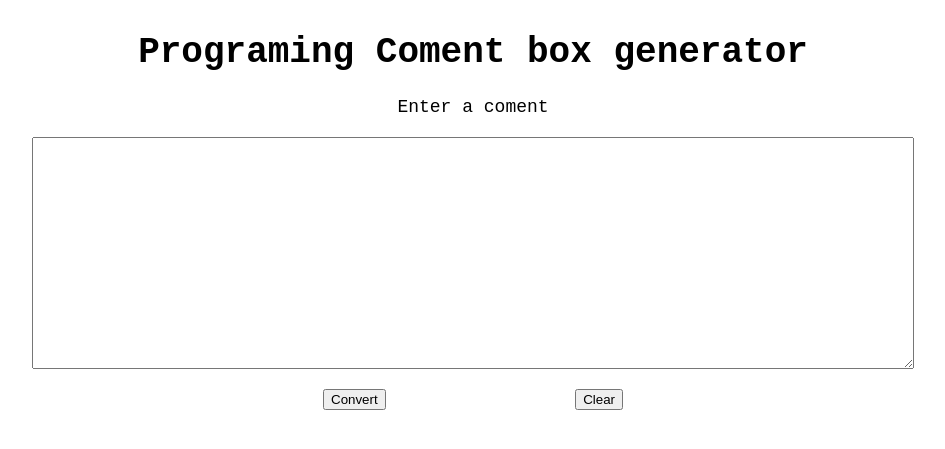
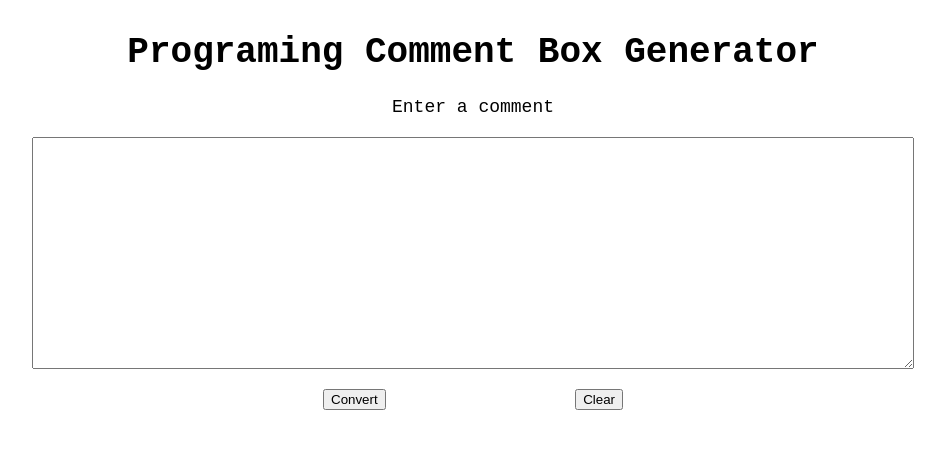
Before and after one commit to mpiechulek/coment-generator, a plain HTML site: page index.html in a window 1280 px wide. Shown: the whole page, without its empty margins (167-1112 px from the left). Drawn offline with Linux system fonts and the light colour scheme.

Commit message:
fixed a typo

```diff
--- a/index.html
+++ b/index.html
@@ -7,9 +7,9 @@
     <link rel="stylesheet" href="style.css">
 </head>
 <body>
-    <h1>Programing Coment box generator</h1>
+    <h1>Programing Comment Box Generator</h1>
     <form>
-        <label for="entry-coment">Enter a coment</label>
+        <label for="entry-coment">Enter a comment</label>
         <textarea name="entry-coment" id="entry-field" cols="30" rows="10"></textarea>
         <div class="button-container">
             <button class="btn" id="convert-btn">Convert</button>
```
